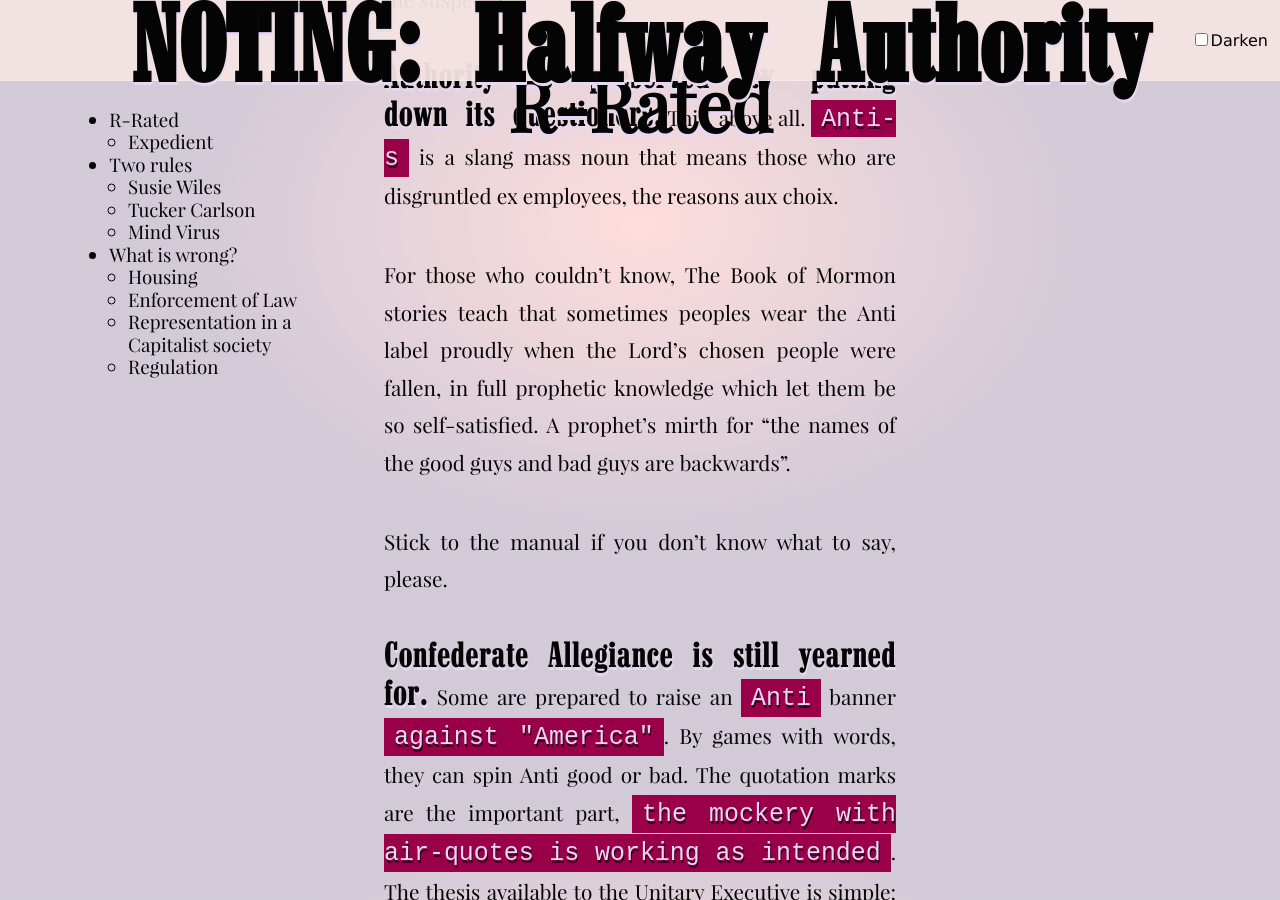
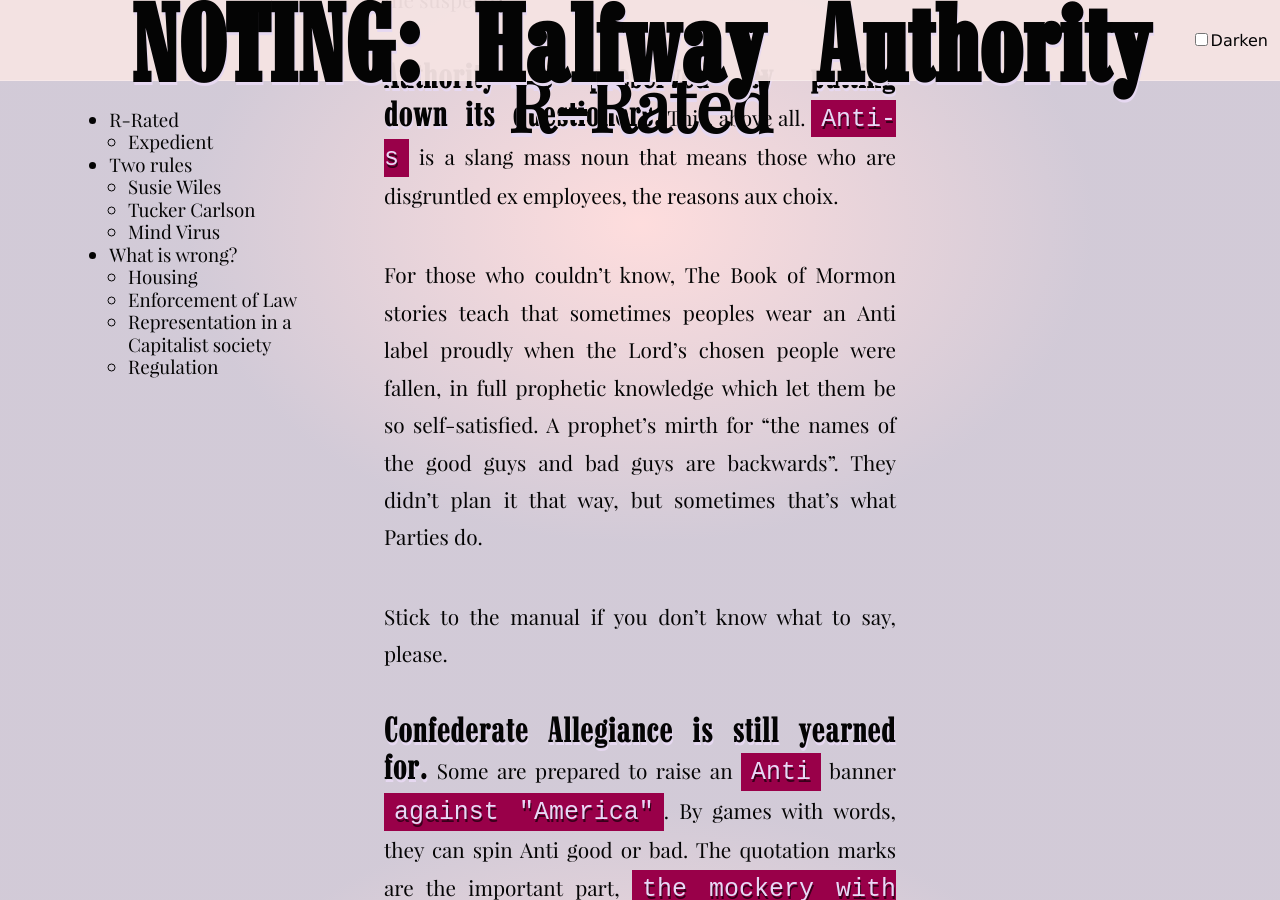
Before and after one commit to tiliv/antibody, a Jekyll site: the page built from docs/journal/autumn-Ryan-Halfway-Authority/index.md, in a window 1280 px wide and 900 px high, scrolled down 2926 px. Built offline with Jekyll 4.4.1, drawn with Linux system fonts in a browser that asks for light colours.

Commit message:
Connect to party identities

```diff
--- a/docs/journal/autumn-Ryan-Halfway-Authority/index.md
+++ b/docs/journal/autumn-Ryan-Halfway-Authority/index.md
@@ -32,7 +32,7 @@
 
 **Authority is preserved by putting down its questioners.** This, above all. `Anti-s` is a slang mass noun that means those who are disgruntled ex employees, the reasons aux choix.
 
-For those who couldn't know, The Book of Mormon stories teach that sometimes peoples wear the Anti label proudly when the Lord's chosen people were fallen, in full prophetic knowledge which let them be so self-satisfied. A prophet's mirth for "the names of the good guys and bad guys are backwards".
+For those who couldn't know, The Book of Mormon stories teach that sometimes peoples wear an Anti label proudly when the Lord's chosen people were fallen, in full prophetic knowledge which let them be so self-satisfied. A prophet's mirth for "the names of the good guys and bad guys are backwards". They didn't plan it that way, but sometimes that's what Parties do.
 
 Stick to the manual if you don't know what to say, please.
 
```
